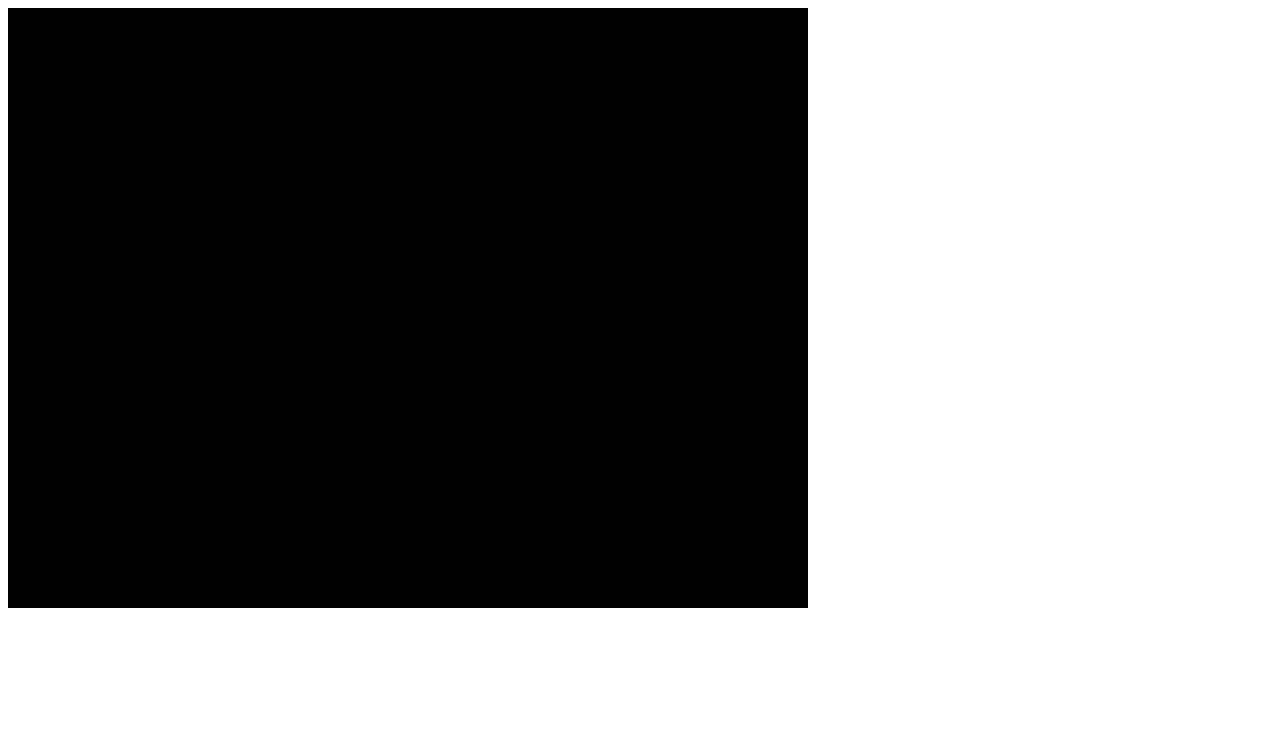
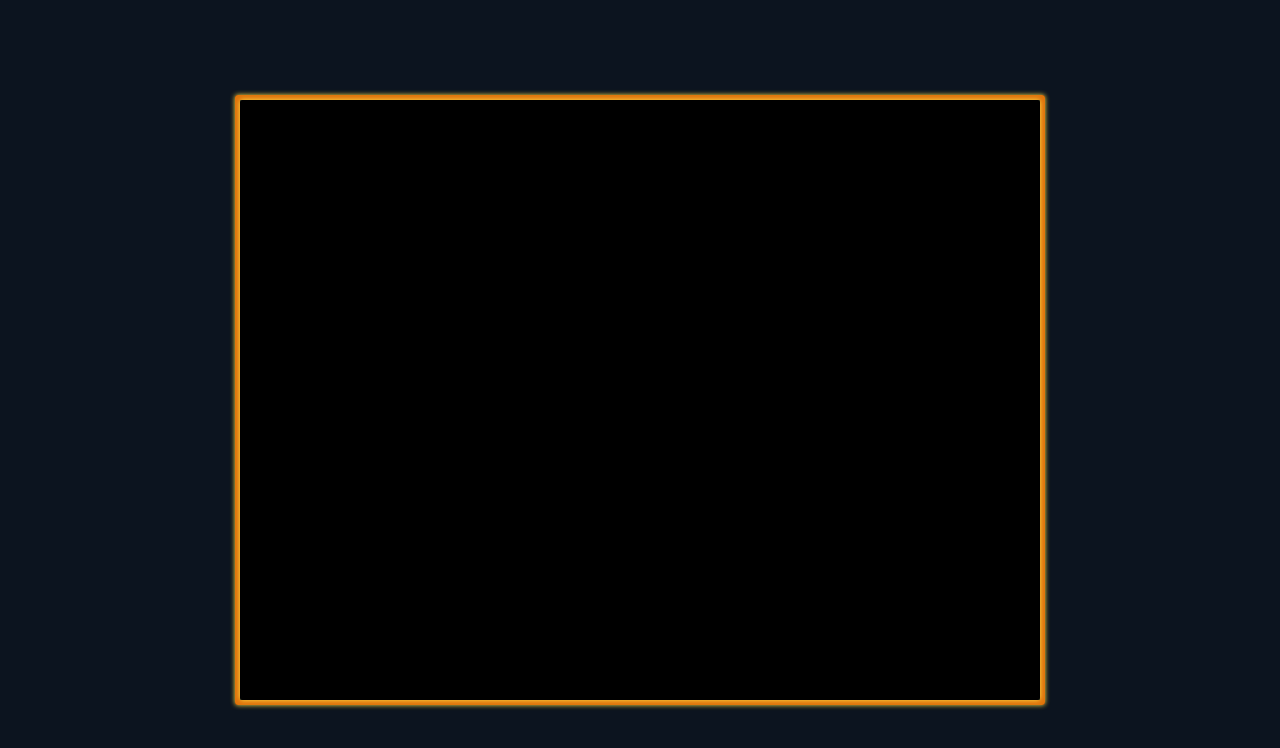
Before and after one commit to Kocal/IUT-HTML-Projet, a plain HTML site: page index.html in a window 1280 px wide. Drawn offline with Linux system fonts and the light colour scheme; animation ran at ten frames a second.

Commit message:
Ajout de styles pour la page du jeu
La palette de couleur est celle du film/jeu Tron Legacy.

Le canvas est contenu dans un container (#game-container), et on applique quelques styles "luminescents" sur cet élément.

```diff
--- a/css/style.scss
+++ b/css/style.scss
@@ -0,0 +1,4 @@
+@import "variables/colors";
+
+@import "ui/layout";
+@import "ui/theme";
--- /dev/null
+++ b/css/ui/_layout.scss
@@ -0,0 +1,13 @@
+body {
+  position: absolute;
+  top: 0;
+  right: 0;
+  bottom: 0;
+  left: 0;
+  margin: 0;
+
+  display: flex;
+  align-items: center;
+  justify-content: center;
+
+}
--- /dev/null
+++ b/css/ui/_theme.scss
@@ -0,0 +1,12 @@
+body {
+  background: $background;
+}
+
+#game-container {
+  border: 5px solid $dark-orange;
+
+  &, canvas {
+    border-radius: 3px;
+    box-shadow: 0 0 5px $light-orange;
+  }
+}
--- /dev/null
+++ b/css/variables/_colors.scss
@@ -0,0 +1,9 @@
+//http://www.colourlovers.com/palette/1406402/Tron_Legacy_2
+
+$background: #0C141F;
+
+$dark-orange: #DF740C;
+$light-orange: #FFE64D;
+
+$blue: #6FC3DF;
+$blue-light: #E6FFFF;
--- a/index.html
+++ b/index.html
@@ -7,13 +7,14 @@
   <link rel="stylesheet" href="css/style.css">
 </head>
 <body>
+<div id="game-container"></div>
 
 <script src="js/phaser.min.js"></script>
 <script src="js/preload.js"></script>
 <script src="js/create.js"></script>
 <script src="js/update.js"></script>
 <script>
-  var game = new Phaser.Game(800, 600, Phaser.AUTO, '', {
+  var game = new Phaser.Game(800, 600, Phaser.AUTO, 'game-container', {
     preload: preload,
     create: create,
     update: update
```
Also changed, not shown: css/style.css, 1 other file.
